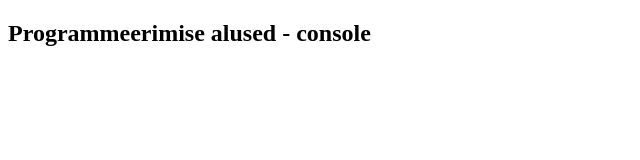
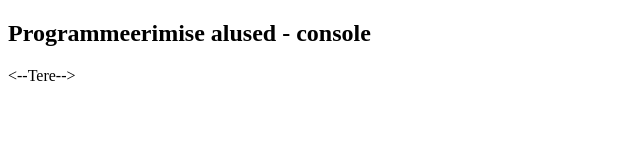
Before and after one commit to hannamilk/prog_alused, a plain HTML site: page index.html in a window 1280 px wide. Shown: the full height of the page, 0-640 px from the left. Drawn offline with Linux system fonts and the light colour scheme.

```diff
--- a/index.html
+++ b/index.html
@@ -6,6 +6,7 @@
 </head>
 <body>
 <h2>Programmeerimise alused - console</h2>
+<--Tere-->
 <script src="app.js"></script>
 
 </body>
```
